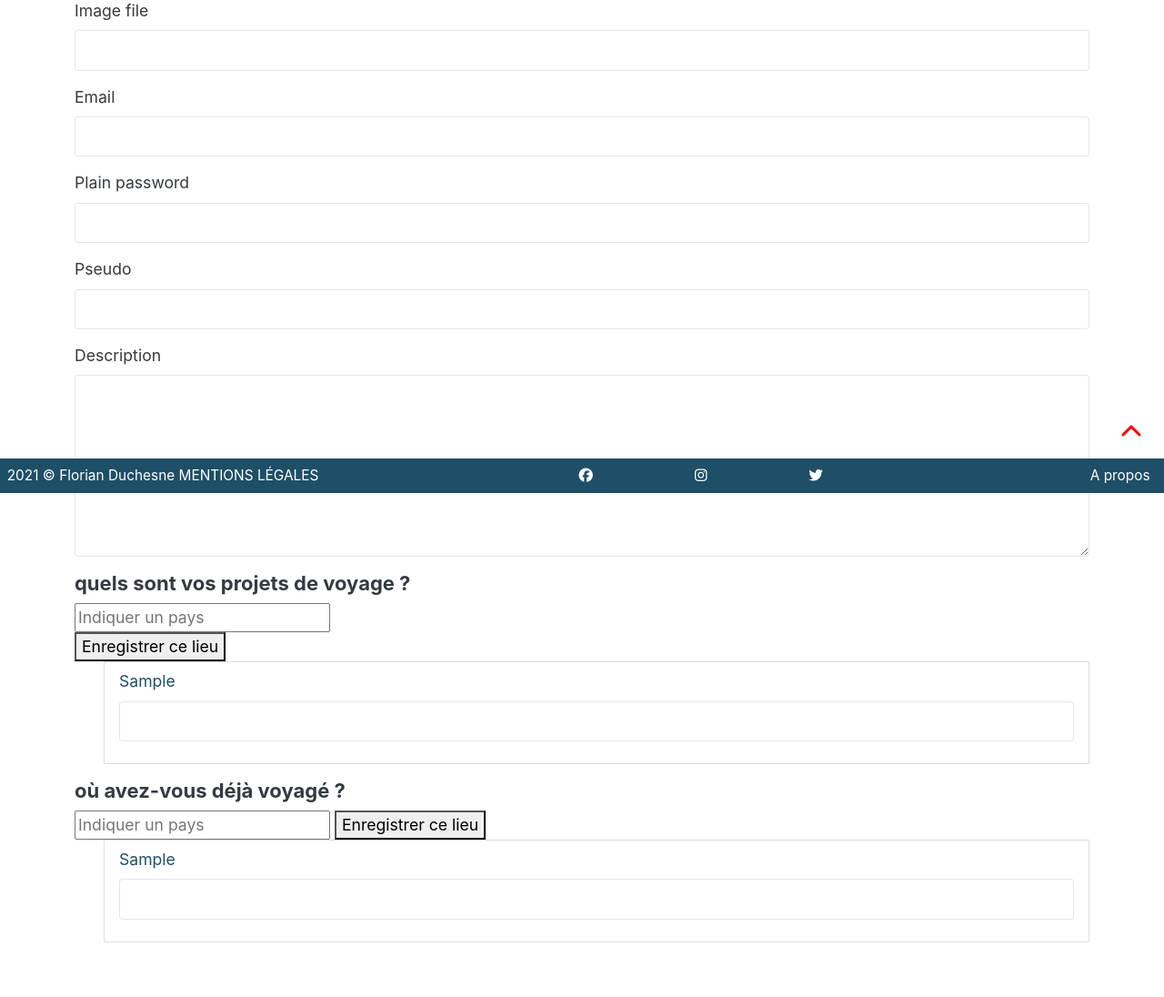
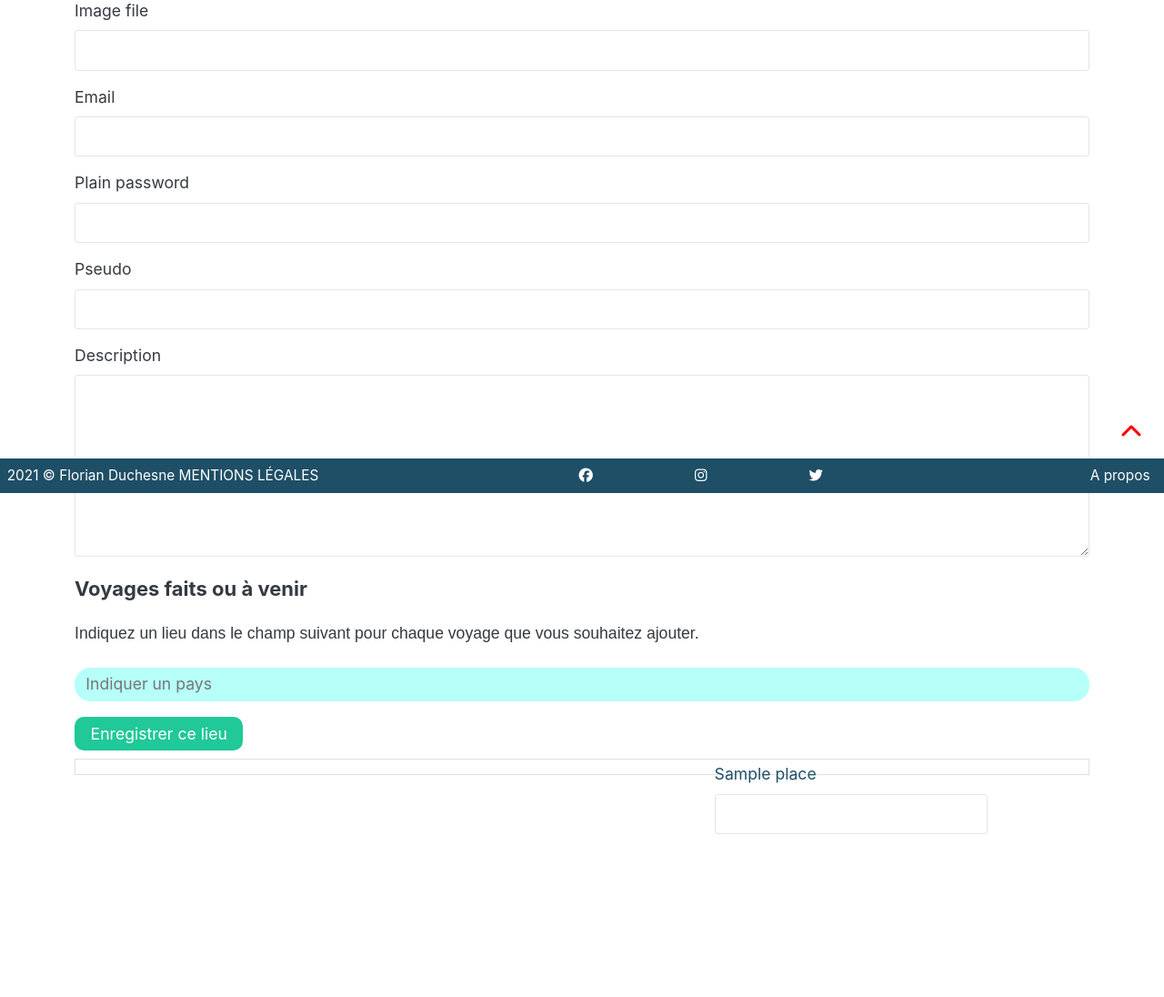
Before and after one commit to FlorianDuchesne/projetExamPVT, a Symfony app: template templates/pages/registration/register.html.twig in a window 1280 px wide. Shown: the part 258-1354 px from the top of the page at 91% size. After the commit the page ends 1175 px from the top, so only its background shows below. Run offline with Twig, Linux system fonts and the light colour scheme; the template is opened without the code that fills it: most values are stand-ins (such as "Sample title", 1, 10 or a date in 2020); form fields are guessed from the names that the template uses; some libraries are stand-ins or nearby versions.

Commit message:
Inscription/Edition Géoloc

```diff
--- a/public/css/components/_inscription.sass
+++ b/public/css/components/_inscription.sass
@@ -39,4 +39,51 @@ textarea
   height: 200px
 
 .place
+  display: flex
+  justify-content: space-between
+  // width: 500px
+  align-items: center
   color: $blue
+  div
+    position: absolute
+    top: 20%
+    right: 10%
+    width: 300px
+  button
+    border: none
+    background-color: $red
+    border-radius: 5px
+    margin: 0.5em
+    i
+      color: $white
+  select
+    margin: 0em 1em
+    padding: 0.3em 0.7em
+    border-radius: 8px
+    background-color: transparent
+    border: solid 3px $teal
+
+.add_item_link
+  border: none
+  background-color: $teal
+  border-radius: 10px
+  margin: 0.5em 0em
+  padding: 0.3em 1em
+  color: $white
+  &:hover
+    background-color: $success
+
+.projetsVoyages
+  padding-left: 0em
+
+#autocomplete
+  width: 100%
+  border: none
+  background-color: $clearBlue
+  border-radius: 1em
+  padding: 0.3em 0.7em
+  color: $blue
+  margin: 0.5em 0em
+
+h5
+  margin: 1em 0em
--- a/public/css/main.css
+++ b/public/css/main.css
@@ -613,6 +613,24 @@
   color: #1e4f66;
 }
 
+#red {
+  background-color: #ff654d;
+  width: 30px;
+  height: 30px;
+  display: inline-block;
+  border-radius: 100%;
+  margin: 0.5em 0.5em 0.5em 0em;
+}
+
+#blue {
+  background-color: #00adff;
+  width: 30px;
+  height: 30px;
+  display: inline-block;
+  border-radius: 100%;
+  margin: 0.5em 0.5em 0.5em 0em;
+}
+
 .post {
   border-bottom: #f7a2a273 dashed 2px;
   margin-top: 3em;
@@ -1403,7 +1421,73 @@ textarea {
 }
 
 .place {
-  color: #1e4f66;
+  display: -webkit-box;
+  display: -ms-flexbox;
+  display: flex;
+  -webkit-box-pack: justify;
+      -ms-flex-pack: justify;
+          justify-content: space-between;
+  -webkit-box-align: center;
+      -ms-flex-align: center;
+          align-items: center;
+  color: #1e4f66;
+}
+
+.place div {
+  position: absolute;
+  top: 20%;
+  right: 10%;
+  width: 300px;
+}
+
+.place button {
+  border: none;
+  background-color: #ff0000;
+  border-radius: 5px;
+  margin: 0.5em;
+}
+
+.place button i {
+  color: white;
+}
+
+.place select {
+  margin: 0em 1em;
+  padding: 0.3em 0.7em;
+  border-radius: 8px;
+  background-color: transparent;
+  border: solid 3px #20c997;
+}
+
+.add_item_link {
+  border: none;
+  background-color: #20c997;
+  border-radius: 10px;
+  margin: 0.5em 0em;
+  padding: 0.3em 1em;
+  color: white;
+}
+
+.add_item_link:hover {
+  background-color: #02b875;
+}
+
+.projetsVoyages {
+  padding-left: 0em;
+}
+
+#autocomplete {
+  width: 100%;
+  border: none;
+  background-color: #b7fff9;
+  border-radius: 1em;
+  padding: 0.3em 0.7em;
+  color: #1e4f66;
+  margin: 0.5em 0em;
+}
+
+h5 {
+  margin: 1em 0em;
 }
 
 p {
--- a/public/css/pages/_showUser.sass
+++ b/public/css/pages/_showUser.sass
@@ -122,3 +122,19 @@
         text-transform: uppercase
     .main__links
       color: $blue
+
+#red
+  background-color: #ff654d
+  width: 30px
+  height: 30px
+  display: inline-block
+  border-radius: 100%
+  margin: 0.5em 0.5em 0.5em 0em
+
+#blue
+  background-color: #00adff
+  width: 30px
+  height: 30px
+  display: inline-block
+  border-radius: 100%
+  margin: 0.5em 0.5em 0.5em 0em
--- a/public/js/registerGeoloc.js
+++ b/public/js/registerGeoloc.js
@@ -22,7 +22,6 @@ function initAutocomplete() {
 var place;
 
 function onPlaceChanged() {
-  document.getElementById("map").classList.remove("mapHidden");
   // getPlace() est une méthode de l'API qui retourne les détails demandés du lieu.
   place = autocomplete.getPlace();
   // On initialise la carte grâce à l'API dans #map
@@ -55,50 +54,16 @@ function onPlaceChanged() {
 
 var placeVoyagesAccomplis;
 
-function onPlaceChangedVoyagesAccomplis() {
-  console.log("il se passe un truc");
-  document.getElementById("mapVoyagesAccomplis").classList.remove("mapHidden");
-  placeVoyagesAccomplis = autocompleteVoyagesAccomplis.getPlace();
-  console.log(placeVoyagesAccomplis);
-  let map = new google.maps.Map(
-    document.getElementById("mapVoyagesAccomplis"),
-    {
-      center: { lat: 23.8862915, lng: 0 },
-      zoom: 2,
-    }
-  );
-
-  var service = new google.maps.places.PlacesService(map);
-  service.getDetails(
-    {
-      placeId: placeVoyagesAccomplis.place_id,
-    },
-    function (placeVoyagesAccomplis, status) {
-      if (status == google.maps.places.PlacesServiceStatus.OK) {
-        var marker = new google.maps.Marker({
-          map: map,
-          place: {
-            placeId: placeVoyagesAccomplis.place_id,
-            location: placeVoyagesAccomplis.geometry.location,
-          },
-        });
-      }
-    }
-  );
-  return placeVoyagesAccomplis;
-}
-
 ///////////////////// ajout marqueurs carte inscription //////////////
 const addPlaceFormDeleteLink = (placeFormLi) => {
   const removeFormButton = document.createElement("button");
   removeFormButton.classList;
-  removeFormButton.innerText = "Delete this place";
+  removeFormButton.innerHTML = "<i class='fas fa-trash-alt'></i>";
 
   placeFormLi.append(removeFormButton);
 
   removeFormButton.addEventListener("click", (e) => {
     e.preventDefault();
-    // remove the li for the tag form
     placeFormLi.remove();
   });
 };
@@ -112,12 +77,14 @@ const addFormToCollection = (e) => {
   );
 
   const item = document.createElement("li");
+  const div = document.createElement("div");
 
-  item.innerHTML = collectionHolder.dataset.prototype.replace(
+  item.className = "place list-group-item";
+  itemDiv = item.appendChild(div);
+  itemDiv.innerHTML = collectionHolder.dataset.prototype.replace(
     /__name__/g,
     collectionHolder.dataset.index
   );
-  // console.log(addFormToCollection);
 
   collectionHolder.appendChild(item);
 
@@ -135,44 +102,15 @@ document.querySelectorAll(".add_item_link").forEach((btn) =>
   btn.addEventListener("click", function (e) {
     addFormToCollection(e);
     document.getElementById(
-      "registration_form_projetsVoyages_" + index + "_name"
+      "registration_form_places_" + index + "_name"
     ).value = place.name;
     document.getElementById(
-      "registration_form_projetsVoyages_" + index + "_placeId"
+      "registration_form_places_" + index + "_placeId"
     ).value = place.place_id;
     // J'indique à l'utilisateur que le lieu est bien inscrit au formulaire en ajoutant
     // son nom à une liste à puces
-    let node = document.createElement("li");
-    let textnode = document.createTextNode(place.name);
-    node.appendChild(textnode);
     document
-      .getElementById("registration_form_projetsVoyages_" + index)
-      .appendChild(node);
+      .getElementById("registration_form_places_" + index)
+      .parentNode.before(place.name);
   })
 );
-
-document.querySelectorAll(".add_item_linkVoyagesAccomplis").forEach((btn) =>
-  btn.addEventListener("click", function (e) {
-    console.log("cliqué");
-    addFormToCollection(e);
-    // console.log("registration_form_voyagesAccomplis_" + index + "_name");
-    // console.log(
-    //   document.getElementById(
-    //     "registration_form_voyagesAccomplis_" + index + "_name"
-    //   )
-    // );
-    document.getElementById(
-      "registration_form_voyagesAccomplis_" + index + "_name"
-    ).value = placeVoyagesAccomplis.name;
-    document.getElementById(
-      "registration_form_voyagesAccomplis_" + index + "_placeId"
-    ).value = placeVoyagesAccomplis.place_id;
-
-    let node = document.createElement("li");
-    let textnode = document.createTextNode(placeVoyagesAccomplis.name);
-    node.appendChild(textnode);
-    document
-      .getElementById("registration_form_voyagesAccomplis_" + index)
-      .appendChild(node);
-  })
-);
--- a/templates/pages/registration/register.html.twig
+++ b/templates/pages/registration/register.html.twig
@@ -9,19 +9,11 @@
 
 	<script async src="https://maps.googleapis.com/maps/api/js?key=AIzaSyCnLyf_4BpAnkMJ6tFeO-dKDUstYO0rDso&libraries=places&callback=initAutocomplete&initMap"></script>
 
-
-	{# Je crois que je peux enlever initMap au-dessus en fait… à vérifier ! #}
-	{# <script async src="https://maps.googleapis.com/maps/api/js?key=AIzaSyCnLyf_4BpAnkMJ6tFeO-dKDUstYO0rDso&libraries=places&callback=initMap"></script> #}
-
 {% endblock %}
 
 {% block body %}
-	<div
-		class="container">
+	<div class="container">
 
-		{# {% for flashError in app.flashes('verify_email_error') %}
-																																																																																																																							<div class="alert alert-danger" role="alert">{{ flashError }}</div>
-																																																																																																																						{% endfor %} #}
 		<h1 class="p-5">Inscription</h1>
 
 		{{ form_start(registrationForm) }}
@@ -38,45 +30,29 @@
 
 
 		<div>
-			<h5>quels sont vos projets de voyage ?</h5>
+			<h5>Voyages faits ou à venir</h5>
+			<p>
+				Indiquez un lieu dans le champ suivant pour chaque voyage que vous souhaitez ajouter.</p>
 			<input id="autocomplete" placeholder="Indiquer un pays" type="text"/>
 		</div>
 		<div id="map" class="mapHidden"></div>
 
 		<button type="button" class="add_item_link" data-collection-holder-class="projetsVoyages">Enregistrer ce lieu</button>
 
-		<ul class="projetsVoyages" data-index="{{ registrationForm.projetsVoyages|length > 0 ? registrationForm.projetsVoyages|last.vars.name + 1 : 0 }}" data-prototype="{{ form_widget(registrationForm.projetsVoyages.vars.prototype)|e('html_attr') }}">
+		<ul class="projetsVoyages" data-index="{{ registrationForm.places|length > 0 ? registrationForm.places|last.vars.name + 1 : 0 }}" data-prototype="{{ form_widget(registrationForm.places.vars.prototype)|e('html_attr') }}">
 
 
-			{% for projetVoyage in registrationForm.projetsVoyages %}
+			{% for voyage in registrationForm.places %}
 
 				<li class="place list-group-item">
 
-					{{ form_row(projetVoyage) }}
+					{{ form_row(voyage) }}
 
 				</li>
 			{% endfor %}
 
 		</ul>
 
-		<h5>où avez-vous déjà voyagé ?</h5>
-		<input id="autocompleteVoyagesAccomplis" placeholder="Indiquer un pays" type="text"/>
-		<div id="mapVoyagesAccomplis" class="mapHidden"></div>
-
-		<button type="button" class="add_item_linkVoyagesAccomplis" data-collection-holder-class="voyagesAccomplis">Enregistrer ce lieu</button>
-
-		<ul class="voyagesAccomplis" data-index="{{ registrationForm.voyagesAccomplis|length > 0 ? registrationForm.voyagesAccomplis|last.vars.name + 1 : 0 }}" data-prototype="{{ form_widget(registrationForm.voyagesAccomplis.vars.prototype)|e('html_attr') }}">
-
-
-			{% for voyageAccompli in registrationForm.voyagesAccomplis %}
-
-				<li class="place list-group-item">
-
-					{{ form_row(voyageAccompli) }}
-
-				</li>
-			{% endfor %}
-		</ul>
 		{{ form_end(registrationForm) }}
 	</div>
 	<!-- Modal -->
```
Also changed, not shown: public/js/editGeoloc.js (+20 -78 lines), src/Controller/RegistrationController.php (+30 -30 lines), src/Form/EditUserType.php (+26 -26 lines), src/Form/PlaceType.php (+9 -0 lines), src/Form/RegistrationFormType.php (+25 -25 lines), templates/pages/registration/edit.html.twig (+6 -38 lines), templates/pages/user/show.html.twig (+11 -1 lines), 1 other file. Lines whose indentation alone changed are shown as unchanged.
